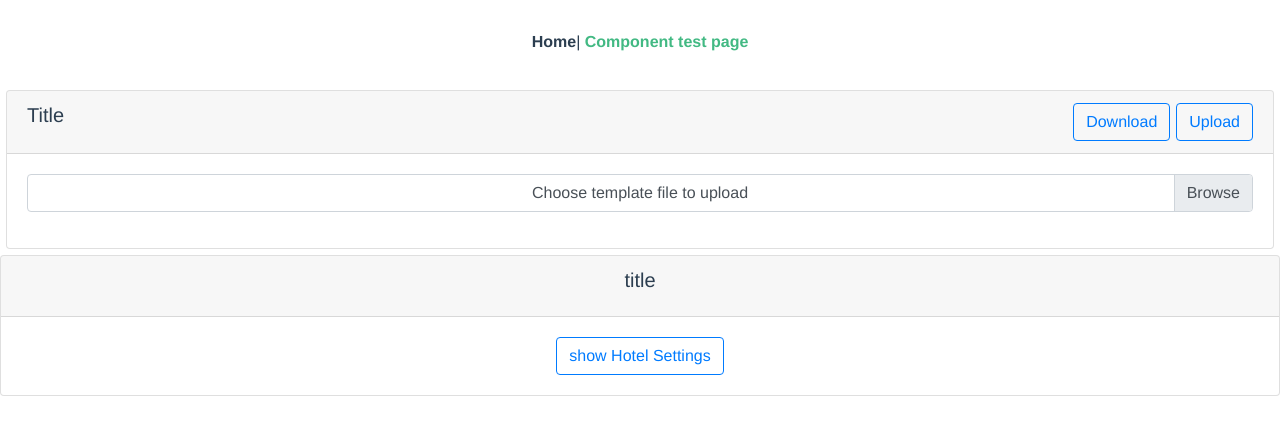
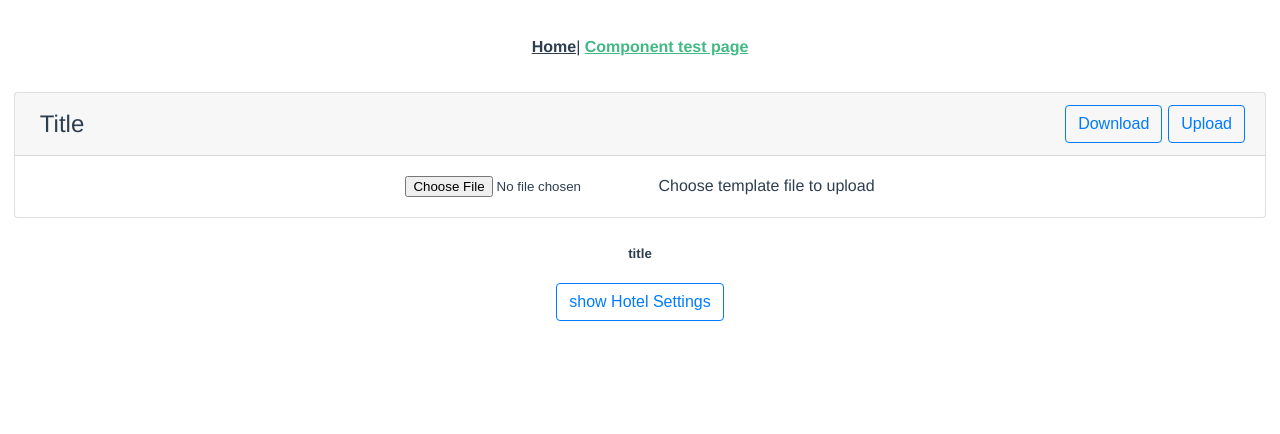
Before and after one commit to kumcp/vue-server-dev-prod, a Vue app: page /#/component-test in a window 1280 px wide. Shown: the top 434 px of the page. Built offline with nearby package versions, Linux system fonts and the light colour scheme.

Commit message:
change component for not depend on bootstrap

```diff
--- /dev/null
+++ b/client/components/ComponentLayout/CardLayout.vue
@@ -0,0 +1,45 @@
+<template>
+    <div class="card">
+        <div class="card-header">
+            <slot name="card-header"></slot>
+        </div>
+
+        <div class="card-body">
+            <slot name="card-body"></slot>
+        </div>
+    </div>
+</template>
+
+<script>
+export default {};
+</script>
+
+<style scoped>
+.card {
+    position: relative;
+    display: -ms-flexbox;
+    display: -webkit-box;
+    display: flex;
+    -ms-flex-direction: column;
+    -webkit-box-orient: vertical;
+    -webkit-box-direction: normal;
+    flex-direction: column;
+    min-width: 0;
+    word-wrap: break-word;
+    background-color: #fff;
+    background-clip: border-box;
+    border: 1px solid rgba(0, 0, 0, 0.125);
+    border-radius: 0.25rem;
+}
+.card-header {
+    padding: 0.75rem 1.25rem;
+    margin-bottom: 0;
+    background-color: rgba(0, 0, 0, 0.03);
+    border-bottom: 1px solid rgba(0, 0, 0, 0.125);
+}
+.card-body {
+    -webkit-box-flex: 1;
+    flex: 1 1 auto;
+    padding: 1.25rem;
+}
+</style>
--- a/client/components/HotelSettings/HotelSearchBar.vue
+++ b/client/components/HotelSettings/HotelSearchBar.vue
@@ -18,7 +18,7 @@
             aria-describedby="button-addon2"
         />
         <div class="input-group-append">
-            <button
+            <color-button
                 class="btn btn-outline-secondary dropdown-toggle"
                 type="button"
                 data-toggle="dropdown"
@@ -26,7 +26,7 @@
                 aria-expanded="false"
             >
                 <span class="sr-only">Dropdown</span>
-            </button>
+            </color-button>
             <div
                 class="dropdown-menu dropdown-menu-right dropdown-limit"
                 :class="{ show: showHotelList }"
@@ -47,8 +47,11 @@
 <script>
 import 'bootstrap/dist/js/bootstrap.bundle';
 
+import ColorButton from '../Input/ColorButton.vue';
+
 export default {
     name: 'hotelSearchBar',
+    components: [ColorButton],
     props: {
         hotelList: {
             type: [Array],
--- a/client/components/HotelSettingsBox.vue
+++ b/client/components/HotelSettingsBox.vue
@@ -59,20 +59,20 @@
 
                     <hr />
                     <div class="button-group">
-                        <button
+                        <color-button
                             type="button"
                             class="btn btn-outline-secondary"
                             @click="backPreviousPage"
                         >
                             {{ 'Cancel' }}
-                        </button>
-                        <button
+                        </color-button>
+                        <color-button
                             type="button"
                             class="btn btn-outline-primary"
                             @click="onApplyClicked"
                         >
                             {{ 'Apply' }}
-                        </button>
+                        </color-button>
                     </div>
                 </div>
             </div>
@@ -84,6 +84,7 @@
 import FileInput from './Input/FileInput.vue';
 import HotelSearchBar from './HotelSettings/HotelSearchBar.vue';
 import CheckBox from './Input/CheckBox.vue';
+import ColorButton from './Input/ColorButton.vue';
 
 export default {
     name: 'hotelSettingsBox',
@@ -144,7 +145,8 @@ export default {
     components: {
         FileInput,
         HotelSearchBar,
-        CheckBox
+        CheckBox,
+        ColorButton
     },
     created() {},
     data() {
--- a/client/components/HotelSettingsBoxButton.vue
+++ b/client/components/HotelSettingsBoxButton.vue
@@ -8,9 +8,9 @@
 
             <div class="card-body">
                 <!-- Button to trigger box -->
-                <button type="button" class="btn btn-outline-primary" @click="buttonClicked">
+                <color-button type="button" class="btn btn-outline-primary" @click="buttonClicked">
                     {{ buttonText || 'show Hotel Settings Box' }}
-                </button>
+                </color-button>
 
                 <!-- Settings box component -->
                 <hotel-settings-box
@@ -27,10 +27,14 @@
 </template>
 
 <script>
-import 'bootstrap/dist/css/bootstrap.min.css';
 import HotelSettingsBox from './HotelSettingsBox.vue';
+import ColorButton from './Input/ColorButton.vue';
 
 export default {
+    components: {
+        HotelSettingsBox,
+        ColorButton
+    },
     props: {
         hotelList: {
             type: [Array],
@@ -76,9 +80,7 @@ export default {
             }
         }
     },
-    components: {
-        HotelSettingsBox
-    },
+
     data() {
         return {
             showHotelSettingBox: false,
@@ -101,7 +103,7 @@ export default {
 };
 </script>
 
-<style>
+<style scoped>
 .template-exporting {
     padding: 6px;
 }
--- /dev/null
+++ b/client/components/Input/ColorButton.vue
@@ -0,0 +1,75 @@
+<template>
+    <button v-bind="$props" v-on="$listeners">
+        <slot></slot>
+    </button>
+</template>
+
+<script>
+/**
+ * A wrapper content for normal button.
+ * Provide some default options and some types of content for reusing
+ */
+export default {};
+</script>
+
+<style scoped>
+button {
+    padding: 0.375em;
+    display: inline-block;
+    font-weight: 400;
+    color: #212529;
+    text-align: center;
+    vertical-align: middle;
+    -webkit-user-select: none;
+    -moz-user-select: none;
+    -ms-user-select: none;
+    user-select: none;
+    background-color: transparent;
+    border: 1px solid transparent;
+    padding: 0.375rem 0.75rem;
+    font-size: 1rem;
+    line-height: 1.5;
+    border-radius: 0.25rem;
+    -webkit-transition: color 0.15s ease-in-out, background-color 0.15s ease-in-out,
+        border-color 0.15s ease-in-out, -webkit-box-shadow 0.15s ease-in-out;
+    transition: color 0.15s ease-in-out, background-color 0.15s ease-in-out,
+        border-color 0.15s ease-in-out, -webkit-box-shadow 0.15s ease-in-out;
+    transition: color 0.15s ease-in-out, background-color 0.15s ease-in-out,
+        border-color 0.15s ease-in-out, box-shadow 0.15s ease-in-out;
+    transition: color 0.15s ease-in-out, background-color 0.15s ease-in-out,
+        border-color 0.15s ease-in-out, box-shadow 0.15s ease-in-out,
+        -webkit-box-shadow 0.15s ease-in-out;
+}
+
+*:hover {
+    transition: 0.3s;
+    cursor: pointer;
+}
+
+*:focus {
+    transition: 0.3s;
+    outline: none;
+    border-color: #88888888;
+    box-shadow: 0 0 10px #88888888;
+}
+
+.btn-outline-primary {
+    color: #007bff;
+    border-color: #007bff;
+}
+.btn-outline-primary:hover {
+    color: #ffffff;
+    border-color: #007bff;
+    background-color: #007bff;
+}
+
+.btn-outline-secondary {
+    color: #6c757d;
+    border-color: #6c757d;
+}
+.btn-outline-secondary:hover {
+    color: #ffffff;
+    border-color: #6c757d;
+    background-color: #6c757d;
+}
+</style>
--- a/client/components/TemplateExporting.vue
+++ b/client/components/TemplateExporting.vue
@@ -1,43 +1,48 @@
 <template>
     <div class="template-exporting">
-        <div class="card">
-            <div class="card-header">
-                <h5 class="card-title">{{ title || 'Title' }}</h5>
+        <card-layout>
+            <template v-slot:card-header>
+                <div class="card-title">{{ title }}</div>
                 <div class="card-header-button">
-                    <button
+                    <color-button
                         v-if="downloadButtonText"
                         type="button"
                         class="btn btn-outline-primary"
                         @click="onDownloadClicked"
                     >
                         {{ downloadButtonText }}
-                    </button>
-                    <button
+                    </color-button>
+
+                    <color-button
                         v-if="uploadButtonText"
                         type="button"
                         class="btn btn-outline-primary"
                         @click="onUploadClicked"
                     >
                         {{ uploadButtonText }}
-                    </button>
+                    </color-button>
                 </div>
-            </div>
+            </template>
 
-            <div class="card-body">
+            <template v-slot:card-body>
                 <file-input :fileId="templateId" @fileSelected="onFileSelected"></file-input>
-            </div>
-        </div>
+            </template>
+        </card-layout>
     </div>
 </template>
 
 <script>
-import 'bootstrap/dist/css/bootstrap.min.css';
+// import 'bootstrap/dist/css/bootstrap.min.css';
 import FileInput from './Input/FileInput.vue';
+import ColorButton from './Input/ColorButton.vue';
+import CardLayout from './ComponentLayout/CardLayout.vue';
 
 export default {
     name: 'templateExporting',
     components: {
-        FileInput
+        FileInput,
+        ColorButton,
+        CardLayout
     },
     props: {
         title: {
@@ -117,7 +122,7 @@ export default {
 };
 </script>
 
-<style>
+<style scoped>
 .template-exporting {
     padding: 6px;
 }
@@ -125,7 +130,8 @@ export default {
 .template-exporting .card-title {
     display: block;
     float: left;
-    margin-bottom: 0px;
+    padding: 0.3rem;
+    font-size: 1.5rem;
 }
 
 .card-header-button {
```
